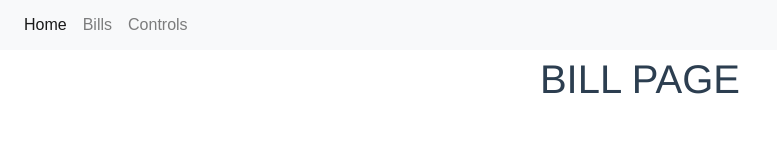
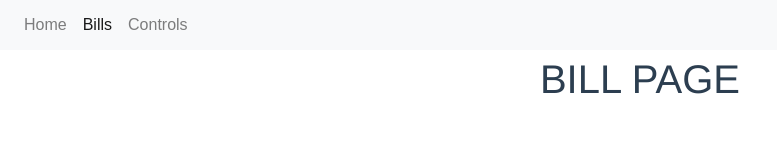
Before and after one commit to alindenberg/SprightfulDashboard-FE, a Vue app: page /bills in a window 1280 px wide. Shown: the top 160 px of the page, without its empty margins (0-777 px from the left). Built offline with nearby package versions, Linux system fonts and the light colour scheme.

Commit message:
Tooltip includes kwh label and active state management of navbar

```diff
--- a/src/components/Navbar.vue
+++ b/src/components/Navbar.vue
@@ -1,9 +1,9 @@
 <template>
   <b-navbar variant="light">
     <b-navbar-nav>
-      <b-nav-item active to="/">Home</b-nav-item>
-      <b-nav-item to="/bills">Bills</b-nav-item>
-      <b-nav-item to="/controls">Controls</b-nav-item>
+      <b-nav-item :active="$route.path =='/'" to="/">Home</b-nav-item>
+      <b-nav-item :active="$route.path == '/bills'" to="/bills">Bills</b-nav-item>
+      <b-nav-item :active="$route.path == '/controls'" to="/controls">Controls</b-nav-item>
     </b-navbar-nav>
   </b-navbar>
 </template>
--- a/src/components/charts/ConsumptionChart.vue
+++ b/src/components/charts/ConsumptionChart.vue
@@ -97,6 +97,13 @@ export default {
                 }
               }
             ]
+          },
+          tooltips: {
+            callbacks: {
+              label: function(tooltipItem, data) {
+                return tooltipItem.value + " (kWh)";
+              }
+            }
           }
         }
       });
--- a/src/components/charts/GenerationChart.vue
+++ b/src/components/charts/GenerationChart.vue
@@ -96,6 +96,13 @@ export default {
                 }
               }
             ]
+          },
+          tooltips: {
+            callbacks: {
+              label: function(tooltipItem, data) {
+                return tooltipItem.value + " (kWh)";
+              }
+            }
           }
         }
       });
```
